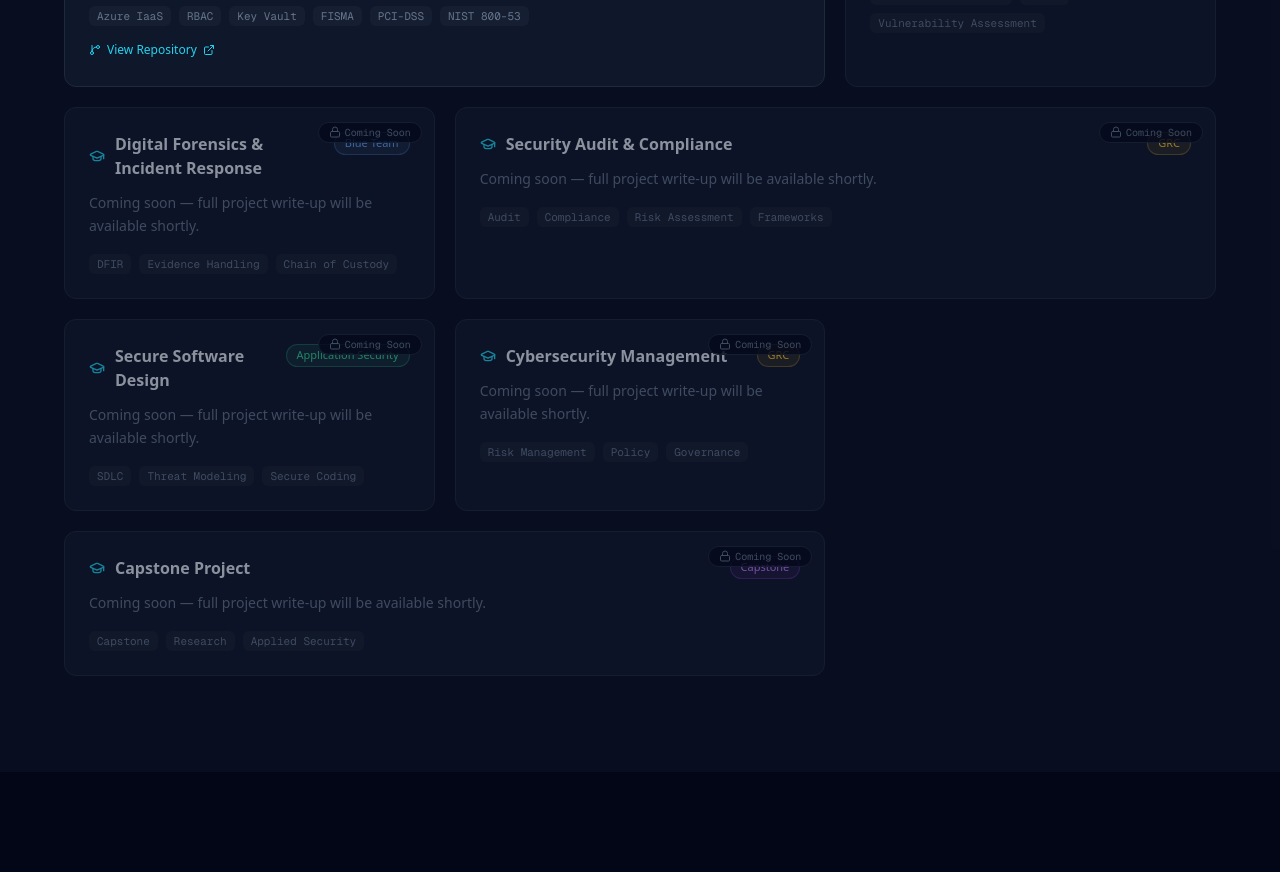
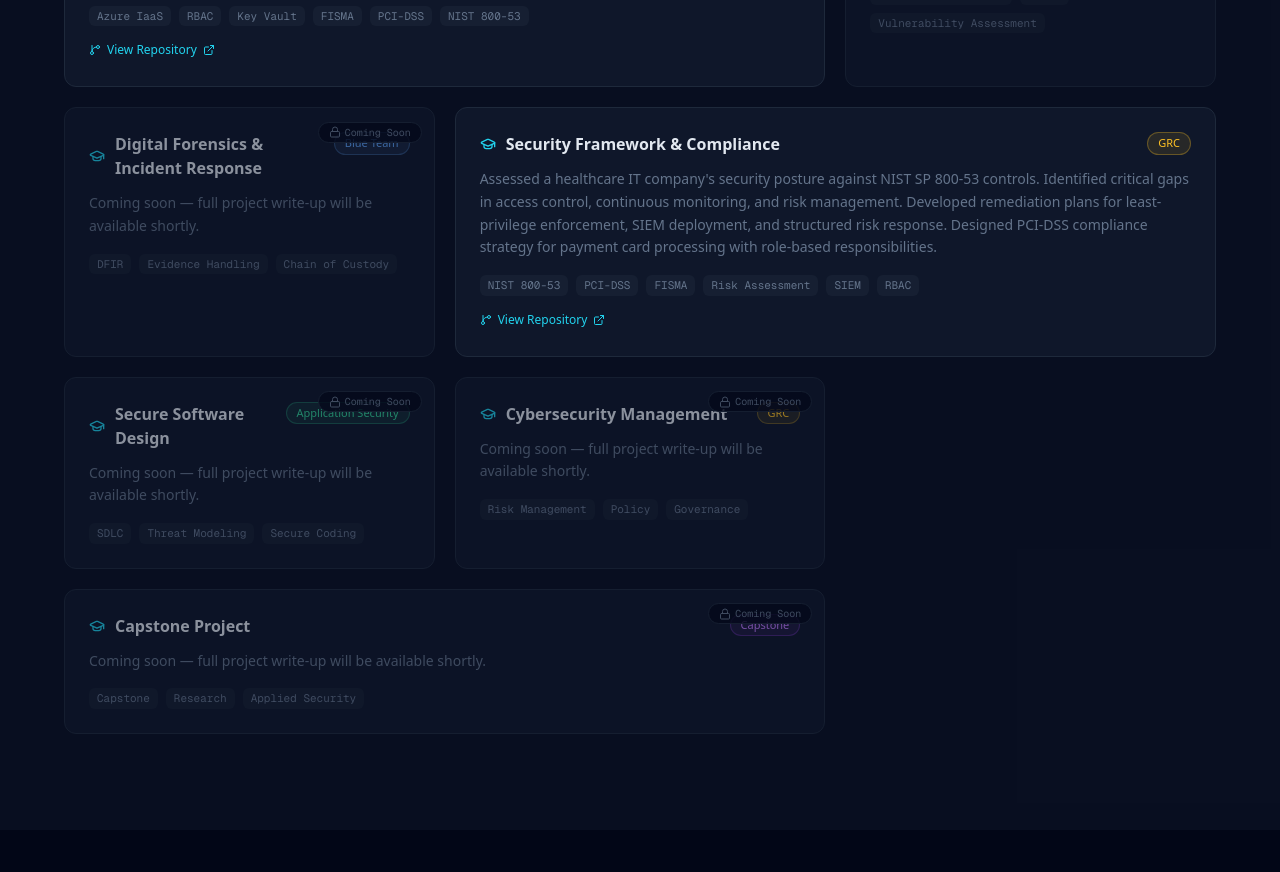
Before and after one commit to Ouraking/cyber-portfolio, a Next.js app: page / in a window 1280 px wide. Shown: the part 2500-3372 px from the top of the page. Built offline with nearby package versions, Linux system fonts and the light colour scheme.

Commit message:
feat: add Security Framework & Compliance project

```diff
--- a/src/components/sections/lab-writeups.tsx
+++ b/src/components/sections/lab-writeups.tsx
@@ -53,12 +53,12 @@ const PROJECTS: Project[] = [
     comingSoon: true,
   },
   {
-    title: "Security Audit & Compliance",
+    title: "Security Framework & Compliance",
     category: "GRC",
     methodology:
-      "Coming soon — full project write-up will be available shortly.",
-    tags: ["Audit", "Compliance", "Risk Assessment", "Frameworks"],
-    comingSoon: true,
+      "Assessed a healthcare IT company's security posture against NIST SP 800-53 controls. Identified critical gaps in access control, continuous monitoring, and risk management. Developed remediation plans for least-privilege enforcement, SIEM deployment, and structured risk response. Designed PCI-DSS compliance strategy for payment card processing with role-based responsibilities.",
+    tags: ["NIST 800-53", "PCI-DSS", "FISMA", "Risk Assessment", "SIEM", "RBAC"],
+    repoUrl: "https://github.com/Ouraking/security-framework-compliance",
     wide: true,
   },
   {
```
